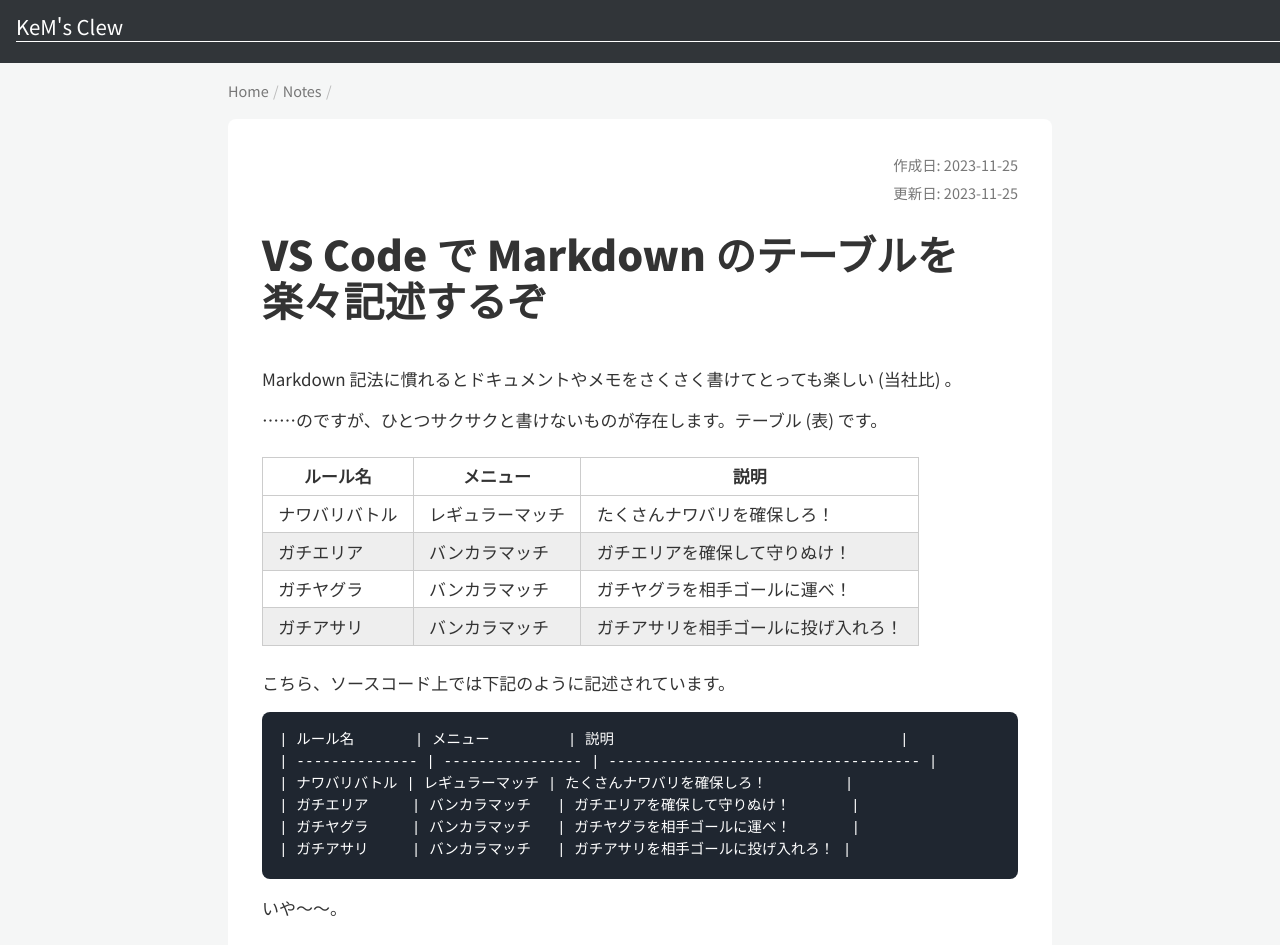
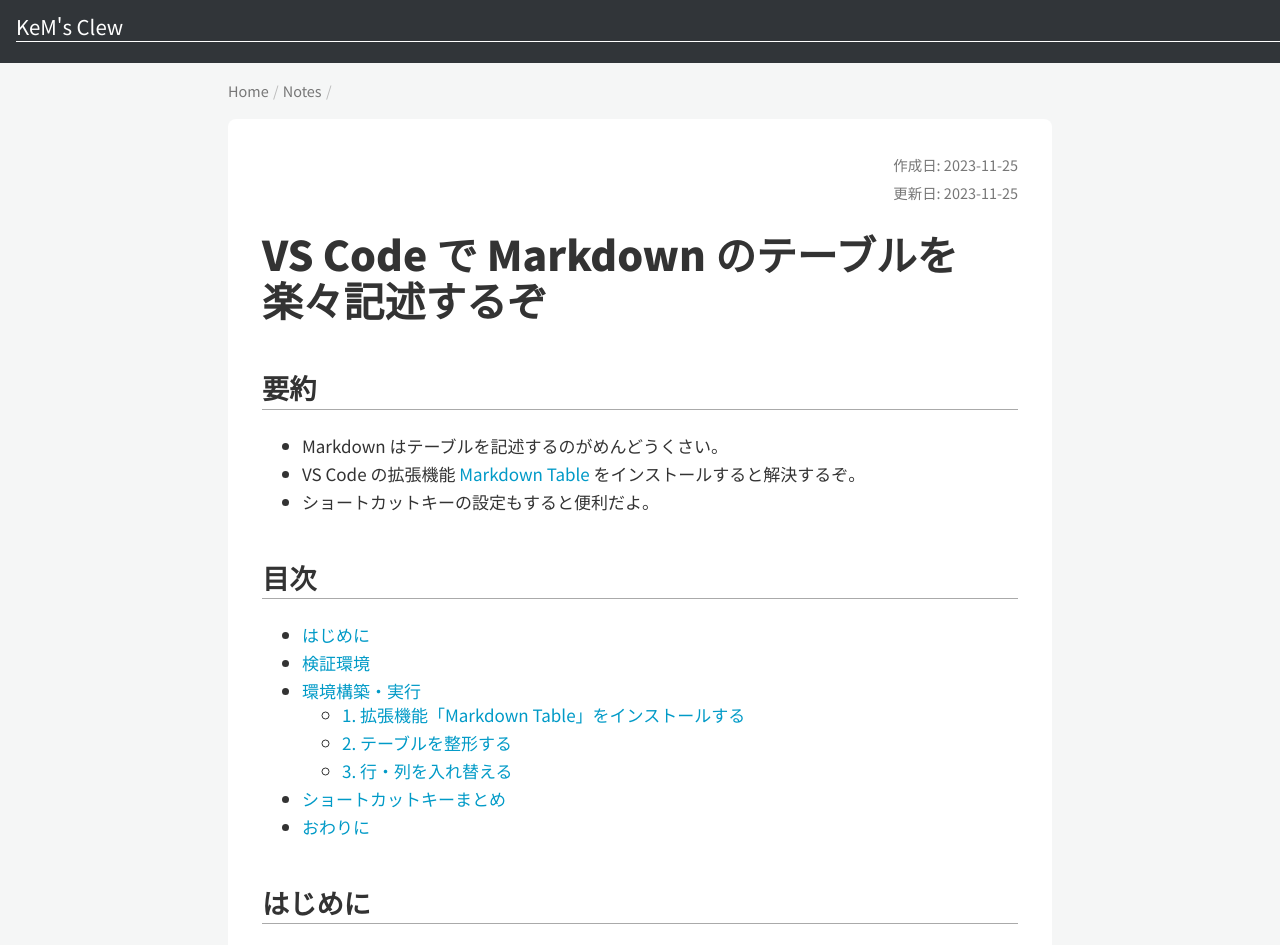
Before and after one commit to kenkenpa198/kems-clew.net, a Jekyll site: the page built from docs/_posts/2023-11-03-make-markdown-table.md, in a window 1280 px wide and 1400 px high. Shown: the top 945 px of the window. Built offline with Jekyll 4.4.1, drawn with Linux system fonts in a browser that asks for light colours; nearby versions of some CDN libraries; some of the changed text lies outside the part shown.

Commit message:
fix make-markdown-table

```diff
--- a/docs/_posts/2023-11-03-make-markdown-table.md
+++ b/docs/_posts/2023-11-03-make-markdown-table.md
@@ -11,6 +11,27 @@ tags:
 date: 2023-11-25
 lastmod: 2023-11-25
 ---
+
+<!-- omit in toc -->
+## 要約
+
+- Markdown はテーブルを記述するのがめんどうくさい。
+- VS Code の拡張機能 [Markdown Table](https://marketplace.visualstudio.com/items?itemName=TakumiI.markdowntable) をインストールすると解決するぞ。
+- ショートカットキーの設定もすると便利だよ。
+
+<!-- omit in toc -->
+## 目次
+
+- [はじめに](#はじめに)
+- [検証環境](#検証環境)
+- [環境構築・実行](#環境構築実行)
+    - [1. 拡張機能「Markdown Table」をインストールする](#1-拡張機能markdown-tableをインストールする)
+    - [2. テーブルを整形する](#2-テーブルを整形する)
+    - [3. 行・列を入れ替える](#3-行列を入れ替える)
+- [ショートカットキーまとめ](#ショートカットキーまとめ)
+- [おわりに](#おわりに)
+
+## はじめに
 
 Markdown 記法に慣れるとドキュメントやメモをさくさく書けてとっても楽しい (当社比) 。
 
@@ -89,9 +99,9 @@ Markdown 記法に慣れるとドキュメントやメモをさくさく書け
 
 ![policyf](/assets/images/notes/2023-11-03-make-markdown-table/policy.png)
 
-他にも同様の拡張機能が存在するのですが、この拡張機能は上記のとおり日本語を含むマルチバイト文字列に対応しています。
+他にも同様の拡張機能が存在しますが、この拡張機能は上記のとおり日本語を含むマルチバイト文字列に対応しています。
 
-### 2.2. テーブルを整形する
+### 2. テーブルを整形する
 
 インストールが終わったら試しに書いてみましょう。
 
```
Also changed, not shown: other parts of docs/_posts/2023-11-03-make-markdown-table.md (+6 -17 lines).
